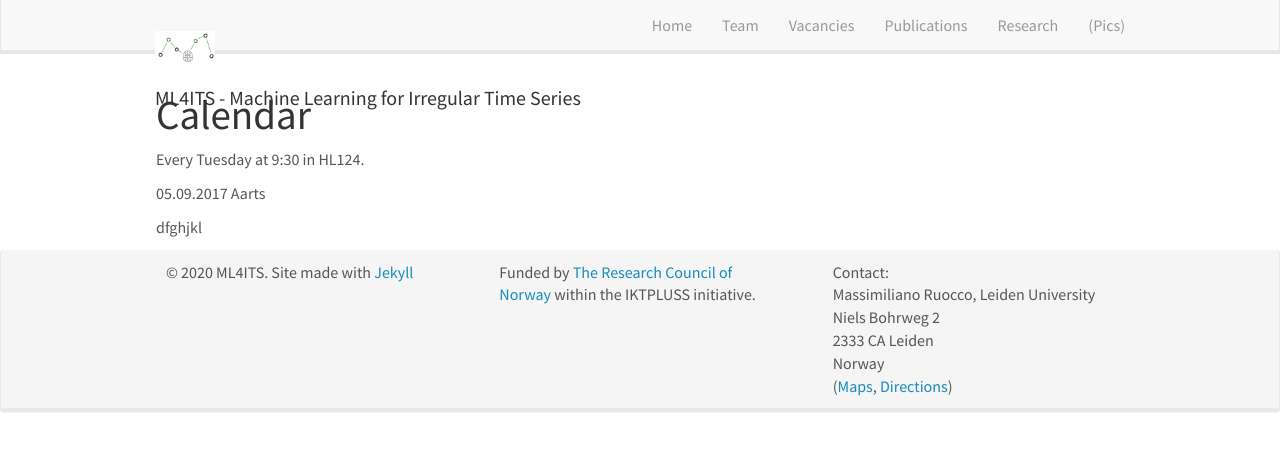
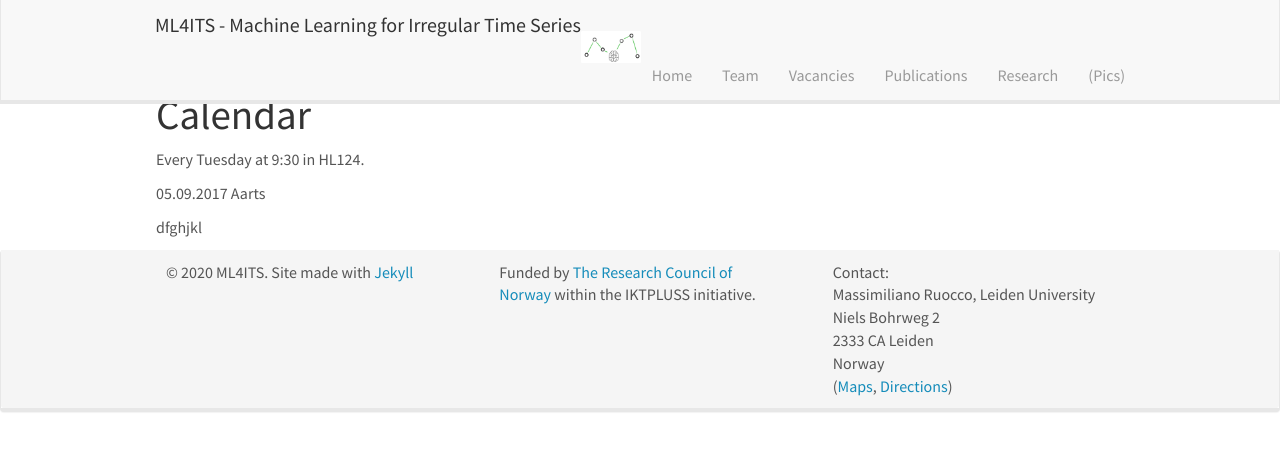
Before and after one commit to ML4ITS/ml4its.github.io.old, a Jekyll site: the page built from _pages/mini_lecture_series.md, in a window 1280 px wide. Shown: the top 451 px of the page. Built offline with Jekyll 4.4.1, drawn with Linux system fonts in a browser that asks for light colours; nearby versions of some CDN libraries.

Commit message:
Update header.html

```diff
--- a/_includes/header.html
+++ b/_includes/header.html
@@ -8,7 +8,7 @@
 		<span class="icon-bar"></span>
 	  </button>
 
-    <a class="navbar-brand" href="{{ site.url }}{{ site.baseurl }}/"> <img src="{{ site.url }}{{ site.baseurl }}/images/logopic/mini_ml4its.png" style="width: 60px"> ML4ITS - Machine Learning for Irregular Time Series</a>
+    <a class="navbar-brand" href="{{ site.url }}{{ site.baseurl }}/"> <img src="{{ site.url }}{{ site.baseurl }}/images/logopic/mini_ml4its.png" style="float: right;width: 60px"> ML4ITS - Machine Learning for Irregular Time Series</a>
 	</div>
 	<div class="collapse navbar-collapse" id="navbar-collapse-1">
 	  <ul class="nav navbar-nav navbar-right">
```
